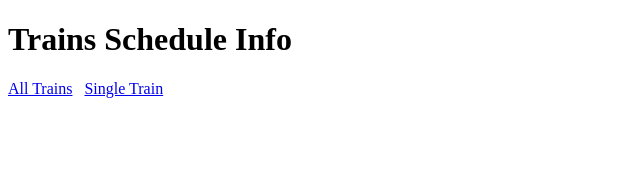
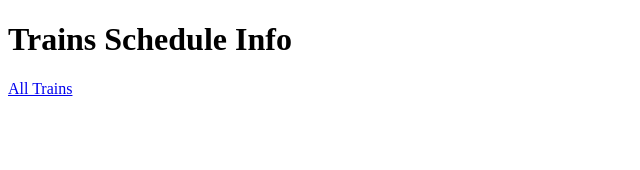
Before and after one commit to developwithdev/20BK1A6615, a React (Create React App) app in the folder train-schedule/: page / in a window 1280 px wide. Shown: the top 170 px of the page, without its empty margins (0-640 px from the left). Built offline with nearby package versions, Linux system fonts and the light colour scheme.

Commit message:
Update index.jsx

```diff
--- a/train-schedule/src/pages/HomePage/index.jsx
+++ b/train-schedule/src/pages/HomePage/index.jsx
@@ -7,7 +7,7 @@ const HomePage = () => {
       <h1>Trains Schedule Info</h1>
       <Link to='/all-trains'>All Trains</Link>
       &nbsp;&nbsp;&nbsp;
-      <Link to='/single-train'>Single Train</Link>
+{/*       <Link to='/single-train'>Single Train</Link> */}
     </div>
   );
 };
```
